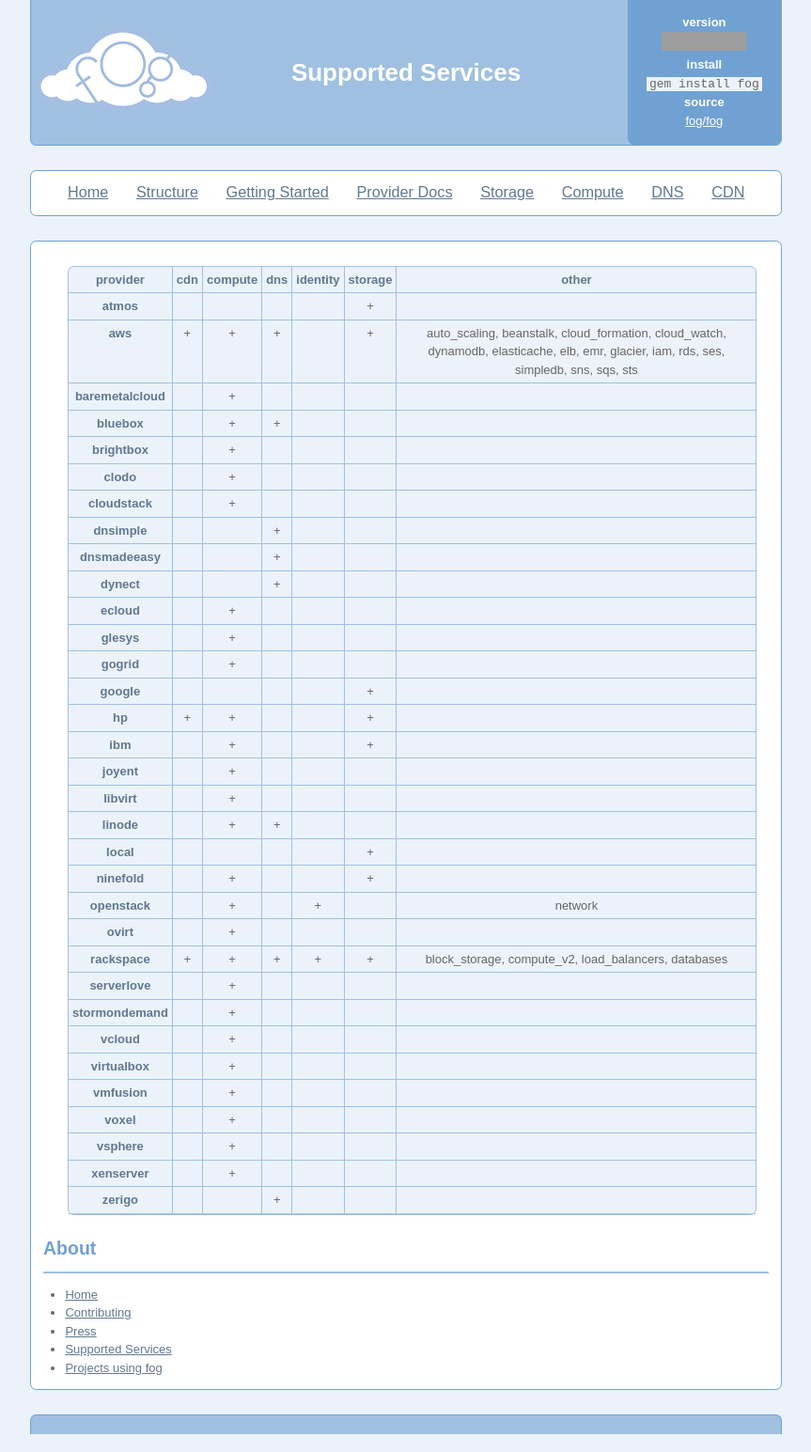
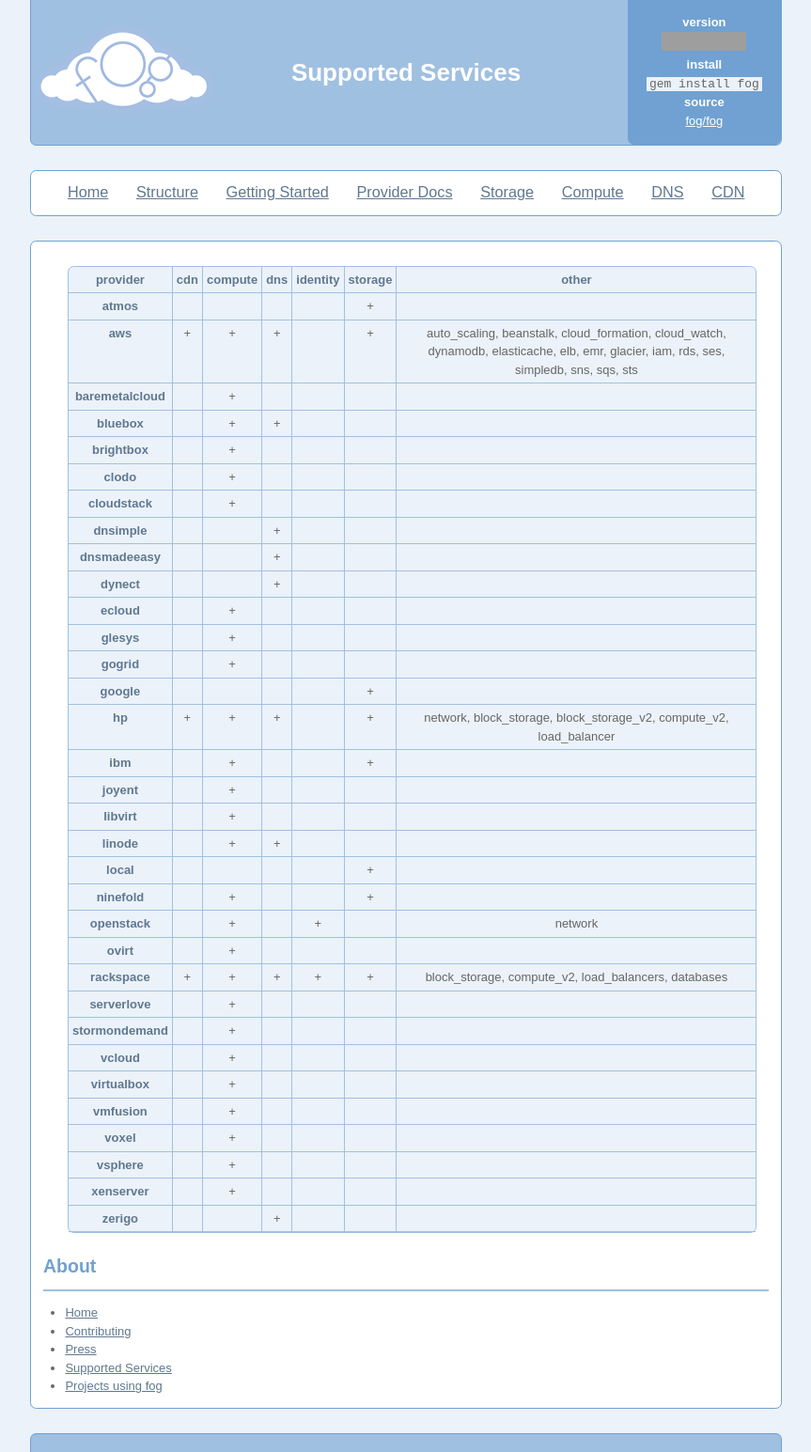
Before and after one commit to fog/fog.github.com, a Jekyll site: the page built from about/supported_services.markdown, in a window 1280 px wide. Shown: the whole page at 94% size, without its empty margins (208-1071 px from the left). Built offline with Jekyll 4.4.1, drawn with Linux system fonts in a browser that asks for light colours; nearby versions of some CDN libraries; Markdown is read by kramdown in place of the engine named in the settings; grey boxes are pictures that could not be loaded.

Commit message:
[hp] Update supported services.

```diff
--- a/about/supported_services.markdown
+++ b/about/supported_services.markdown
@@ -19,7 +19,15 @@ title:  Supported Services
   <tr><th>glesys</th><td></td><td style='text-align: center;'>+</td><td></td><td></td><td></td><td></td></tr>
   <tr><th>gogrid</th><td></td><td style='text-align: center;'>+</td><td></td><td></td><td></td><td></td></tr>
   <tr><th>google</th><td></td><td></td><td></td><td></td><td style='text-align: center;'>+</td><td></td></tr>
-  <tr><th>hp</th><td style='text-align: center;'>+</td><td style='text-align: center;'>+</td><td></td><td></td><td style='text-align: center;'>+</td><td></td></tr>
+  <tr>
+    <th>hp</th>
+    <td style='text-align: center;'>+</td>
+    <td style='text-align: center;'>+</td>
+    <td style='text-align: center;'>+</td>
+    <td></td>
+    <td style='text-align: center;'>+</td>
+    <td style='text-align: center;'>network, block_storage, block_storage_v2, compute_v2, load_balancer</td>
+  </tr>
   <tr><th>ibm</th><td></td><td style='text-align: center;'>+</td><td></td><td></td><td style='text-align: center;'>+</td><td></td></tr>
   <tr><th>joyent</th><td></td><td style='text-align: center;'>+</td><td></td><td></td><td></td><td></td></tr>
   <tr><th>libvirt</th><td></td><td style='text-align: center;'>+</td><td></td><td></td><td></td><td></td></tr>
```
